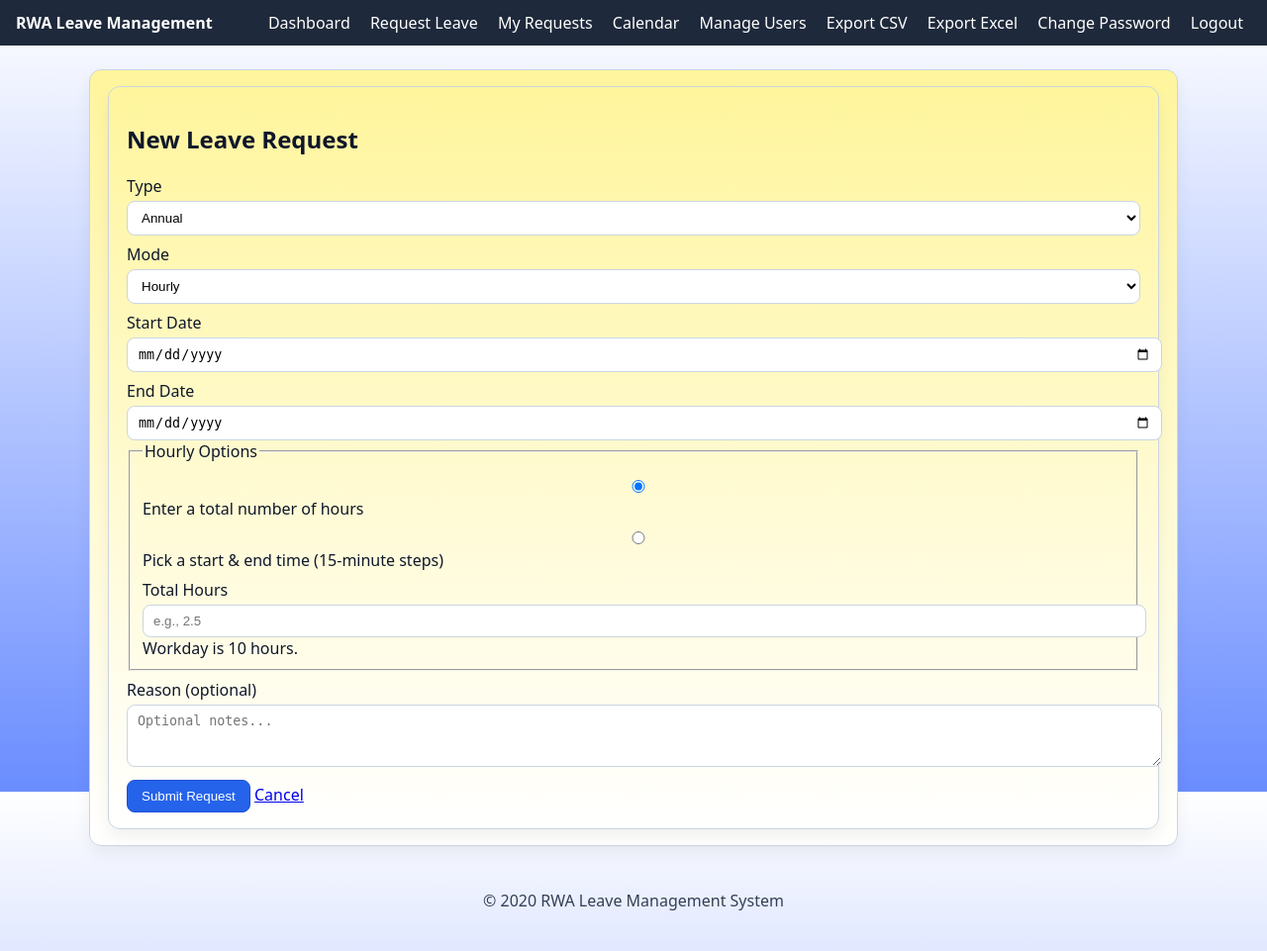
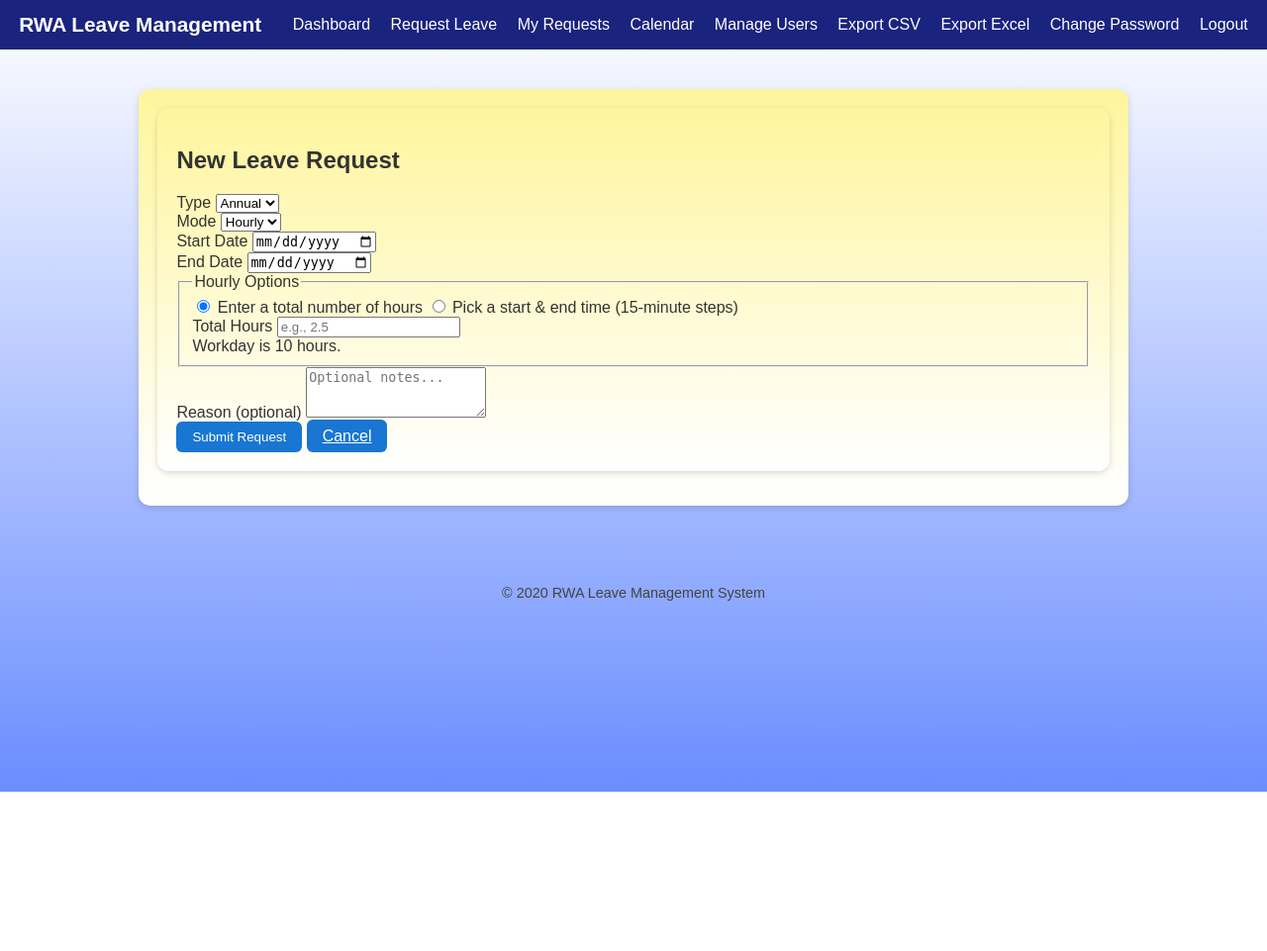
Before and after one commit to mcahoon-coder/RWA-Leave-System-Render-Clean, a Flask app: template templates/new_request.html in a window 1280 px wide. Shown: the whole page at 99% size. After the commit the page ends 800 px from the top, so only its background shows below. Run offline with Flask 3, Linux system fonts and the light colour scheme; a user stored in the database is signed in; tables that the repository leaves empty hold one stand-in row (values such as "Sample post"); the template is opened without the code that fills it: most values are stand-ins (such as "Sample title", 1, 10 or a date in 2020).

Commit message:
Update style.css

```diff
--- a/static/style.css
+++ b/static/style.css
@@ -1,104 +1,111 @@
-/* Page background: light royal blue -> white (top to bottom reversed per your request) */
-html, body {
-  height: 100%;
+/* Global page background */
+.page-bg {
+  min-height: 100vh;
+  background: linear-gradient(to top, #6a8dff, #ffffff);
+  font-family: Arial, sans-serif;
   margin: 0;
-}
-body {
-  font-family: system-ui, -apple-system, Segoe UI, Roboto, Helvetica, Arial, sans-serif;
-  color: #0f172a;
-  /* you asked for: background: linear-gradient(to top, #6a8dff, #ffffff); */
-  background: linear-gradient(to top, #6a8dff, #ffffff);
+  color: #333;
 }
 
 /* Header */
 .site-header {
+  background: #1a237e;
+  color: white;
+  padding: 0.8rem 1.2rem;
   display: flex;
+  justify-content: space-between;
   align-items: center;
-  justify-content: space-between;
-  padding: 12px 16px;
-  background: #1e293b; /* dark slate/navy */
-  color: #fff;
 }
-.brand {
-  font-weight: 700;
+.site-header .brand {
+  font-size: 1.3rem;
+  font-weight: bold;
 }
 .topnav a {
-  color: #fff;
+  color: white;
   text-decoration: none;
-  margin: 0 8px;
+  margin-left: 1rem;
 }
-.topnav a:hover { text-decoration: underline; }
-
-/* Layout */
-.content-wrapper {
-  max-width: 1100px;
-  margin: 24px auto;
-  padding: 0 16px;
+.topnav a:hover {
+  text-decoration: underline;
 }
 
-/* Card (text area) background: pale yellow -> white (top to bottom) */
-.card {
-  background: linear-gradient(to bottom, #fff59d, #ffffff);
-  border: 1px solid #cbd5e1;
-  border-radius: 12px;
-  padding: 16px 18px;
-  box-shadow: 0 8px 16px rgba(2, 8, 23, 0.06);
+/* Main content wrapper */
+.content-wrapper {
+  max-width: 1000px;
+  margin: 1.5rem auto;
+  padding: 1rem;
 }
 
-/* Tables & forms */
-table {
-  width: 100%;
-  border-collapse: collapse;
-  margin: 8px 0 4px;
-  background: #ffffffcc;
+/* Card panels */
+.card, .pale-panel {
+  background: linear-gradient(to bottom, #fff59d, #ffffff);
+  border-radius: 12px;
+  padding: 1.2rem;
+  box-shadow: 0 2px 6px rgba(0,0,0,0.15);
+  margin-bottom: 1rem;
 }
-th, td {
-  border: 1px solid #cbd5e1;
-  padding: 8px 10px;
-  text-align: left;
-}
-th {
-  background: #f1f5f9;
-}
-label { display: block; margin: 8px 0 4px; }
-input, select, textarea {
-  width: 100%;
-  padding: 8px 10px;
-  border: 1px solid #cbd5e1;
-  border-radius: 8px;
-  background: #fff;
-}
-button.btn {
-  padding: 8px 14px;
-  border-radius: 8px;
-  border: 1px solid #94a3b8;
-  background: #e2e8f0;
-  cursor: pointer;
-  margin-top: 8px;
-}
-button.primary { background: #2563eb; color: #fff; border-color: #1d4ed8; }
-button.danger { background: #ef4444; color: #fff; border-color: #dc2626; }
 
 /* Flash messages */
-.flash-area { margin-bottom: 10px; }
-.flash { padding: 10px 12px; border-radius: 10px; margin-bottom: 6px; }
-.flash.success { background: #d1fae5; }
-.flash.info    { background: #dbeafe; }
-.flash.warning { background: #fef3c7; }
-.flash.danger  { background: #fee2e2; }
-.flash.secondary { background: #e5e7eb; }
+.flash-area {
+  margin-bottom: 1rem;
+}
+.flash {
+  padding: 0.5rem 0.8rem;
+  border-radius: 6px;
+  margin-bottom: 0.5rem;
+}
+.flash-success { background: #c8e6c9; }
+.flash-danger { background: #ffcdd2; }
+.flash-warning { background: #fff9c4; }
+.flash-info { background: #bbdefb; }
+.flash-secondary { background: #e0e0e0; }
+
+/* Buttons */
+.btn {
+  padding: 0.5rem 1rem;
+  border: none;
+  background: #1976d2;
+  color: white;
+  border-radius: 6px;
+  cursor: pointer;
+}
+.btn:hover {
+  background: #0d47a1;
+}
+.btn-danger { background: #d32f2f; }
+.btn-secondary { background: #616161; }
 
 /* Footer */
 .site-footer {
   text-align: center;
-  color: #334155;
-  padding: 20px 0 40px;
+  font-size: 0.9rem;
+  color: #444;
+  padding: 1rem;
+  margin-top: 2rem;
 }
-.balance-negative {
-    color: red;
-    font-weight: bold;
+
+/* Grid helpers */
+.grid { display: grid; gap: 1rem; }
+.grid-2 { grid-template-columns: 1fr 1fr; }
+.grid-3 { grid-template-columns: 1fr 1fr 1fr; }
+.grid-5 { grid-template-columns: repeat(5, 1fr); }
+
+/* Requests list */
+.requests-table {
+  width: 100%;
+  border-collapse: collapse;
 }
-.balance-positive {
-    color: green;
-    font-weight: bold;
+.requests-table th, .requests-table td {
+  border: 1px solid #ccc;
+  padding: 0.5rem;
+  text-align: left;
 }
+.requests-table th {
+  background: #f5f5f5;
+}
+
+/* Calendar container */
+#calendar {
+  max-width: 900px;
+  margin: 1rem auto;
+}
```
